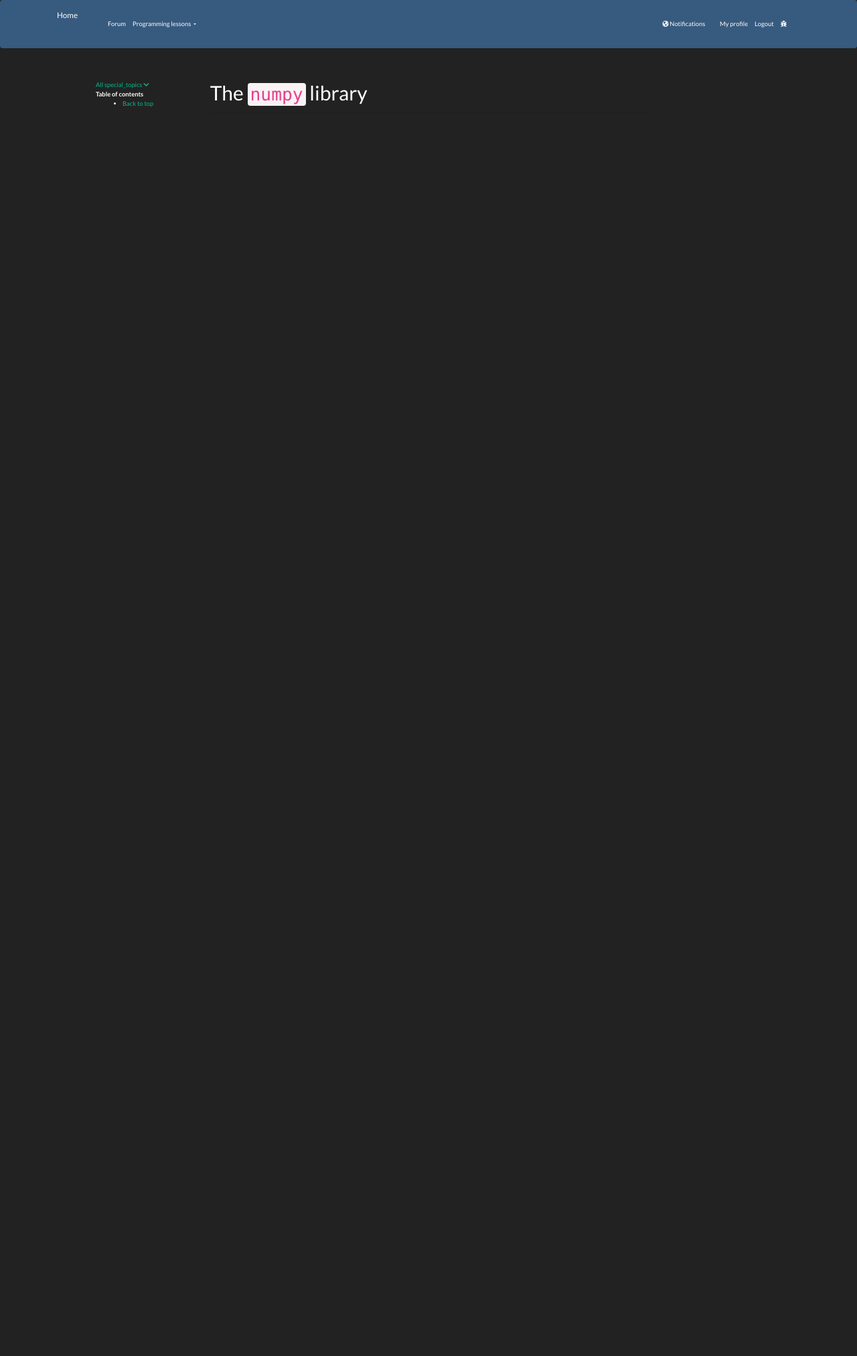
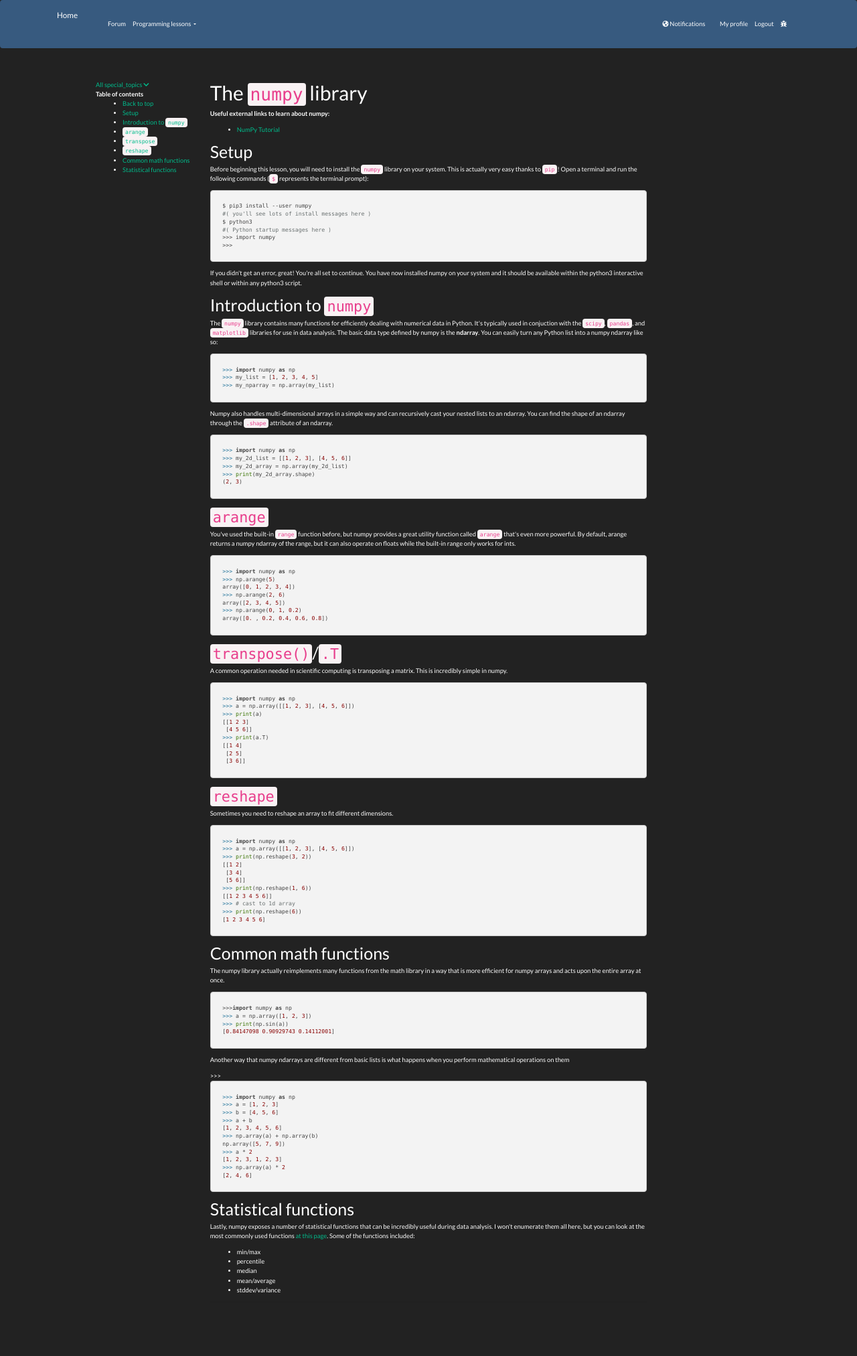
Before and after one commit to gorel/personal-site, a Python web app: template personal_site/templates/learn/pages/special-topics-numpy.html in a window 1280 px wide. Shown: the whole page at 67% size. Before the commit the page ends 160 px from the top, so only its background shows below. Run offline with Jinja, Linux system fonts and the light colour scheme; the template is opened without the code that fills it, so the values that code supplies are empty; some libraries are stand-ins or nearby versions.

Commit message:
Add special topic on numpy

```diff
--- a/personal_site/templates/learn/pages/special-topics-matplotlib.html
+++ b/personal_site/templates/learn/pages/special-topics-matplotlib.html
@@ -29,9 +29,9 @@
   <p>To begin, open a terminal and run the following commands (<code>$</code> represents the terminal prompt)</p>
 
   <pre><code class="bash">$ pip3 install --user numpy pandas matplotlib jupyter
-( you'll see lots of install messages here )
+# ( you'll see lots of install messages here )
 $ jupyter-notebook
-( a new window should open in your browser like http://localhost:8888/tree )</code></pre>
+# ( a new window should open in your browser like http://localhost:8888/tree )</code></pre>
 
   <p>In the top right of the web page that opened, click New &rarr; Python3 notebook. Type the following in the first cell of the notebook:</p>
 
--- a/personal_site/templates/learn/pages/special-topics-numpy.html
+++ b/personal_site/templates/learn/pages/special-topics-numpy.html
@@ -6,10 +6,125 @@
   <div class="toc">
     <ul>
       <li><a href="#back-to-top">Back to top</a></li>
+      <li><a href="#setup">Setup</a></li>
+      <li><a href="#intro">Introduction to <code>numpy</code></a></li>
+      <li><a href="#arange"><code>arange</code></a></li>
+      <li><a href="#transpose"><code>transpose</code></a></li>
+      <li><a href="#reshape"><code>reshape</code></a></li>
+      <li><a href="#math">Common math functions</a></li>
+      <li><a href="#stats">Statistical functions</a></li>
     </ul>
   </div>
 {% endblock %}
 
 {% block center_content %}
   <h1 id="back-to-top">The <code>numpy</code> library</h1>
+  <p><strong>Useful external links to learn about numpy:</strong></p>
+  <ul>
+    <li>
+      <a href="https://www.tutorialspoint.com/numpy/index.htm">
+        NumPy Tutorial
+      </a>
+    </li>
+  </ul>
+
+  <h2 id="setup">Setup</h2>
+  <p>Before beginning this lesson, you will need to install the <code>numpy</code> library on your system. This is actually very easy thanks to <code>pip</code>! Open a terminal and run the following commands (<code>$</code> represents the terminal prompt):</p>
+
+  <pre><code class="bash">$ pip3 install --user numpy
+#( you'll see lots of install messages here )
+$ python3
+#( Python startup messages here )
+&gt;&gt;&gt; import numpy
+&gt;&gt;&gt;</code></pre>
+
+  <p>If you didn't get an error, great! You're all set to continue. You have now installed numpy on your system and it should be available within the python3 interactive shell or within any python3 script.</p>
+
+  <h2 id="intro">Introduction to <code>numpy</code></h2>
+  <p>The <code>numpy</code> library contains many functions for efficiently dealing with numerical data in Python. It's typically used in conjuction with the <code>scipy</code>, <code>pandas</code>, and <code>matplotlib</code> libraries for use in data analysis. The basic data type defined by numpy is the <b>ndarray</b>. You can easily turn any Python list into a numpy ndarray like so:</p>
+
+  <pre><code class="python">&gt;&gt;&gt; import numpy as np
+&gt;&gt;&gt; my_list = [1, 2, 3, 4, 5]
+&gt;&gt;&gt; my_nparray = np.array(my_list)</code></pre>
+
+  <p>Numpy also handles multi-dimensional arrays in a simple way and can recursively cast your nested lists to an ndarray. You can find the shape of an ndarray through the <code>.shape</code> attribute of an ndarray.</p>
+
+  <pre><code class="python">&gt;&gt;&gt; import numpy as np
+&gt;&gt;&gt; my_2d_list = [[1, 2, 3], [4, 5, 6]]
+&gt;&gt;&gt; my_2d_array = np.array(my_2d_list)
+&gt;&gt;&gt; print(my_2d_array.shape)
+(2, 3)</code></pre>
+
+  <h2 id="arange"><code>arange</code></h2>
+  <p>You've used the built-in <code>range</code> function before, but numpy provides a great utility function called <code>arange</code> that's even more powerful. By default, arange returns a numpy ndarray of the range, but it can also operate on floats while the built-in range only works for ints.</p>
+
+  <pre><code class="python">&gt;&gt;&gt; import numpy as np
+&gt;&gt;&gt; np.arange(5)
+array([0, 1, 2, 3, 4])
+&gt;&gt;&gt; np.arange(2, 6)
+array([2, 3, 4, 5])
+&gt;&gt;&gt; np.arange(0, 1, 0.2)
+array([0. , 0.2, 0.4, 0.6, 0.8])</code></pre>
+
+  <h2 id="transpose"><code>transpose()</code>/<code>.T</code></h2>
+  <p>A common operation needed in scientific computing is transposing a matrix. This is incredibly simple in numpy.</p>
+
+  <pre><code class="python">&gt;&gt;&gt; import numpy as np
+&gt;&gt;&gt; a = np.array([[1, 2, 3], [4, 5, 6]])
+&gt;&gt;&gt; print(a)
+[[1 2 3]
+ [4 5 6]]
+&gt;&gt;&gt; print(a.T)
+[[1 4]
+ [2 5]
+ [3 6]]</code></pre>
+
+  <h2 id="reshape"><code>reshape</code></h2>
+  <p>Sometimes you need to reshape an array to fit different dimensions.</p>
+
+  <pre><code class="python">&gt;&gt;&gt; import numpy as np
+&gt;&gt;&gt; a = np.array([[1, 2, 3], [4, 5, 6]])
+&gt;&gt;&gt; print(np.reshape(3, 2))
+[[1 2]
+ [3 4]
+ [5 6]]
+&gt;&gt;&gt; print(np.reshape(1, 6))
+[[1 2 3 4 5 6]]
+&gt;&gt;&gt; # cast to 1d array
+&gt;&gt;&gt; print(np.reshape(6))
+[1 2 3 4 5 6]</code></pre>
+
+  <h2 id="math">Common math functions</h2>
+  <p>The numpy library actually reimplements many functions from the math library in a way that is more efficient for numpy arrays and acts upon the entire array at once.</p>
+
+  <pre><code class="python">&gt;&gt;&gt;import numpy as np
+&gt;&gt;&gt; a = np.array([1, 2, 3])
+&gt;&gt;&gt; print(np.sin(a))
+[0.84147098 0.90929743 0.14112001]</code></pre>
+
+  <p>Another way that numpy ndarrays are different from basic lists is what happens when you perform mathematical operations on them</p>
+
+&gt;&gt;&gt;
+  <pre><code class="python">&gt;&gt;&gt; import numpy as np
+&gt;&gt;&gt; a = [1, 2, 3]
+&gt;&gt;&gt; b = [4, 5, 6]
+&gt;&gt;&gt; a + b
+[1, 2, 3, 4, 5, 6]
+&gt;&gt;&gt; np.array(a) + np.array(b)
+np.array([5, 7, 9])
+&gt;&gt;&gt; a * 2
+[1, 2, 3, 1, 2, 3]
+&gt;&gt;&gt; np.array(a) * 2
+[2, 4, 6]</code></pre>
+
+  <h2 id="stats">Statistical functions</h2>
+  <p>Lastly, numpy exposes a number of statistical functions that can be incredibly useful during data analysis. I won't enumerate them all here, but you can look at the most commonly used functions <a href="https://www.tutorialspoint.com/numpy/numpy_statistical_functions.htm">at this page</a>. Some of the functions included:</p>
+  <ul>
+    <li>min/max</li>
+    <li>percentile</li>
+    <li>median</li>
+    <li>mean/average</li>
+    <li>stddev/variance</li>
+  </ul>
+
 {% endblock %}
--- a/personal_site/templates/learn/pages/special-topics-pandas.html
+++ b/personal_site/templates/learn/pages/special-topics-pandas.html
@@ -20,9 +20,9 @@
   <p>To begin, open a terminal and run the following commands (<code>$</code> represents the terminal prompt)</p>
 
   <pre><code class="bash">$ pip3 install --user numpy pandas jupyter
-( you'll see lots of install messages here )
+#( you'll see lots of install messages here )
 $ jupyter-notebook
-( a new window should open in your browser like http://localhost:8888/tree )</code></pre>
+#( a new window should open in your browser like http://localhost:8888/tree )</code></pre>
 
   <p>In the top right of the web page that opened, click New &rarr; Python3 notebook. Type the following in the first cell of the notebook:</p>
 
```
